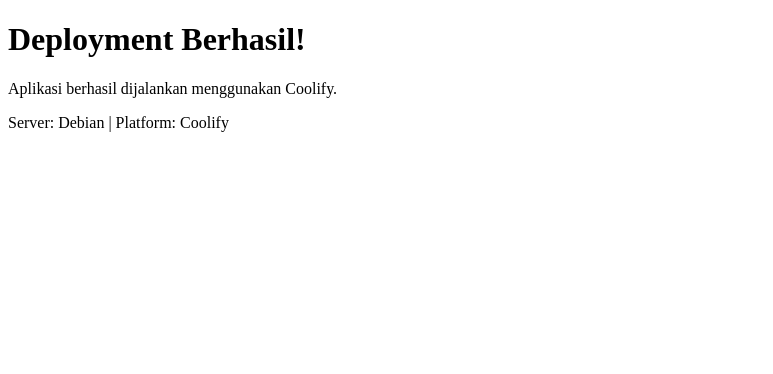
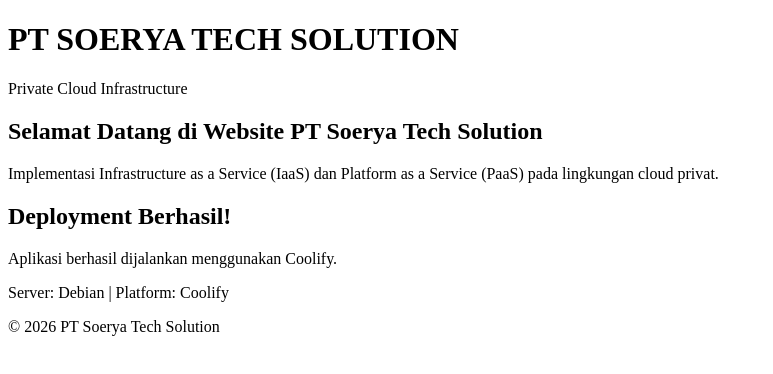
Before and after one commit to ajengayu-create/coolify-project, a plain HTML site: page index.html in a window 1280 px wide. Shown: the whole page, without its empty margins (0-773 px from the left). Drawn offline with Linux system fonts and the light colour scheme.

Commit message:
Update tampilan website perusahaan

```diff
--- a/index.html
+++ b/index.html
@@ -1,13 +1,36 @@
+
 <!DOCTYPE html>
 <html lang="id">
 <head>
     <meta charset="UTF-8">
     <meta name="viewport" content="width=device-width, initial-scale=1">
-    <title>Project IaaS & PaaS</title>
+    <title>PT Soerya Tech Solution</title>
 </head>
 <body>
-    <h1>Deployment Berhasil!</h1>
-    <p>Aplikasi berhasil dijalankan menggunakan Coolify.</p>
-    <p>Server: Debian | Platform: Coolify</p>
+
+    <header>
+        <h1>PT SOERYA TECH SOLUTION</h1>
+        <p>Private Cloud Infrastructure</p>
+    </header>
+
+    <main>
+        <h2>Selamat Datang di Website PT Soerya Tech Solution</h2>
+
+        <p>
+            Implementasi Infrastructure as a Service (IaaS)
+            dan Platform as a Service (PaaS) pada lingkungan
+            cloud privat.
+        </p>
+
+        <h2>Deployment Berhasil!</h2>
+
+        <p>Aplikasi berhasil dijalankan menggunakan Coolify.</p>
+        <p>Server: Debian | Platform: Coolify</p>
+    </main>
+
+    <footer>
+        <p>© 2026 PT Soerya Tech Solution</p>
+    </footer>
+
 </body>
 </html>
```
